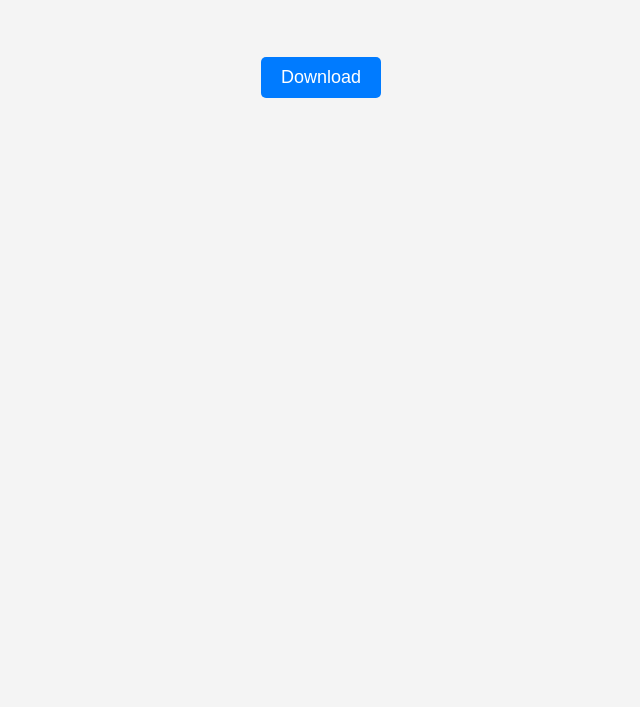
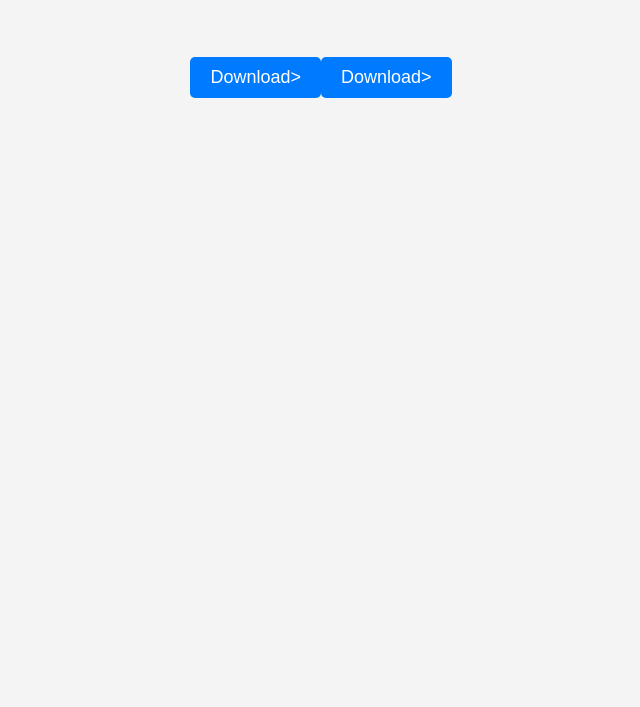
Before and after one commit to prochy851/Windows-Kazda, a plain HTML site: page index.html in a window 1280 px wide. Shown: the part 93-800 px from the top of the page, without its empty margins (319-959 px from the left). Drawn offline with Linux system fonts and the light colour scheme.

Commit message:
Update index.html

```diff
--- a/index.html
+++ b/index.html
@@ -29,6 +29,8 @@ body {
 </style>
 <body>
     <h1>Download File</h1>
-    <a href="Special_Program - kopie.png" class="download-btn" download>Download
+    <a href="Special_Program - kopie.png" class="download-btn" download>Download>
+    <a href="Special_Program - kopie.png" class="download-btn" download>Download>
 </body>
+
 </html>
```
